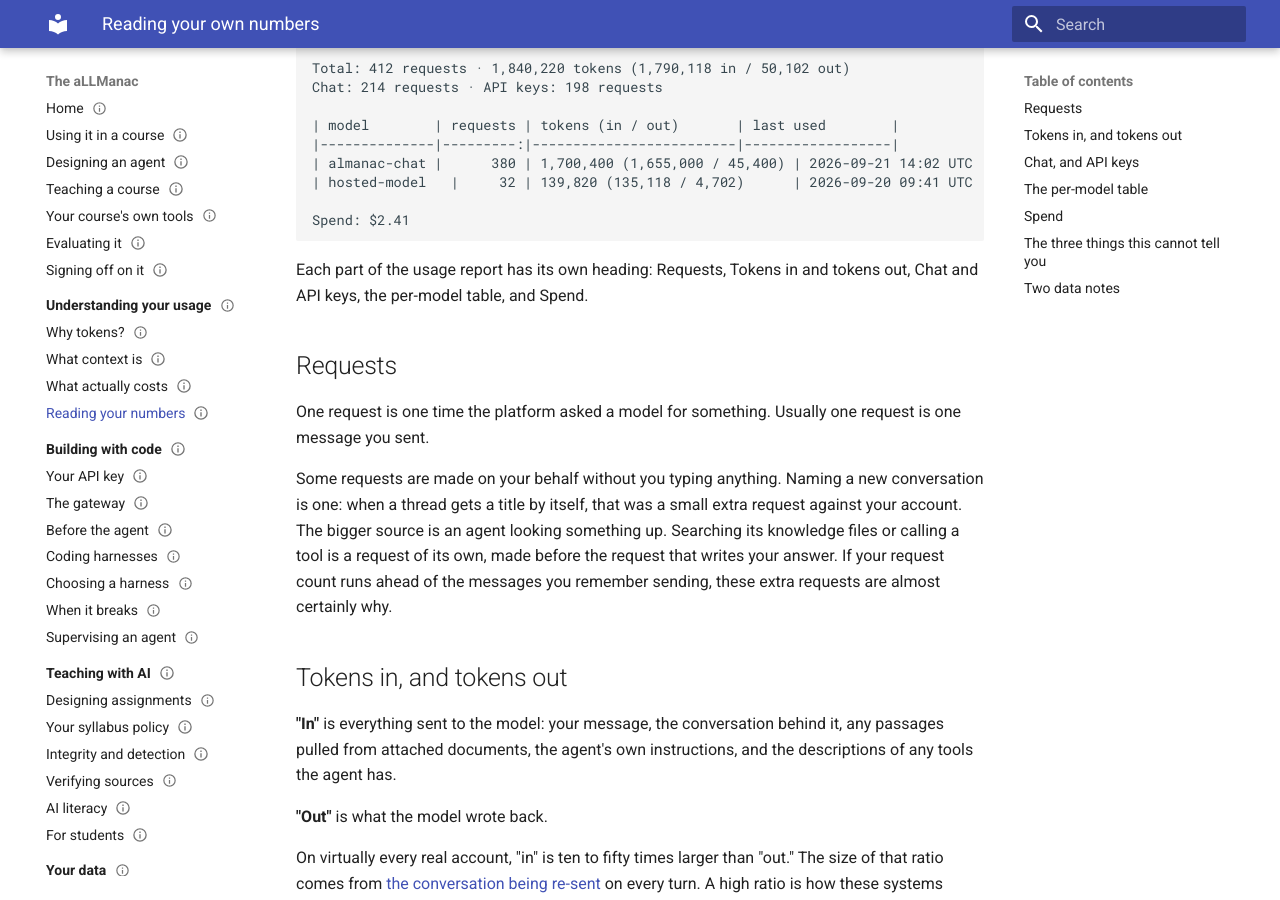
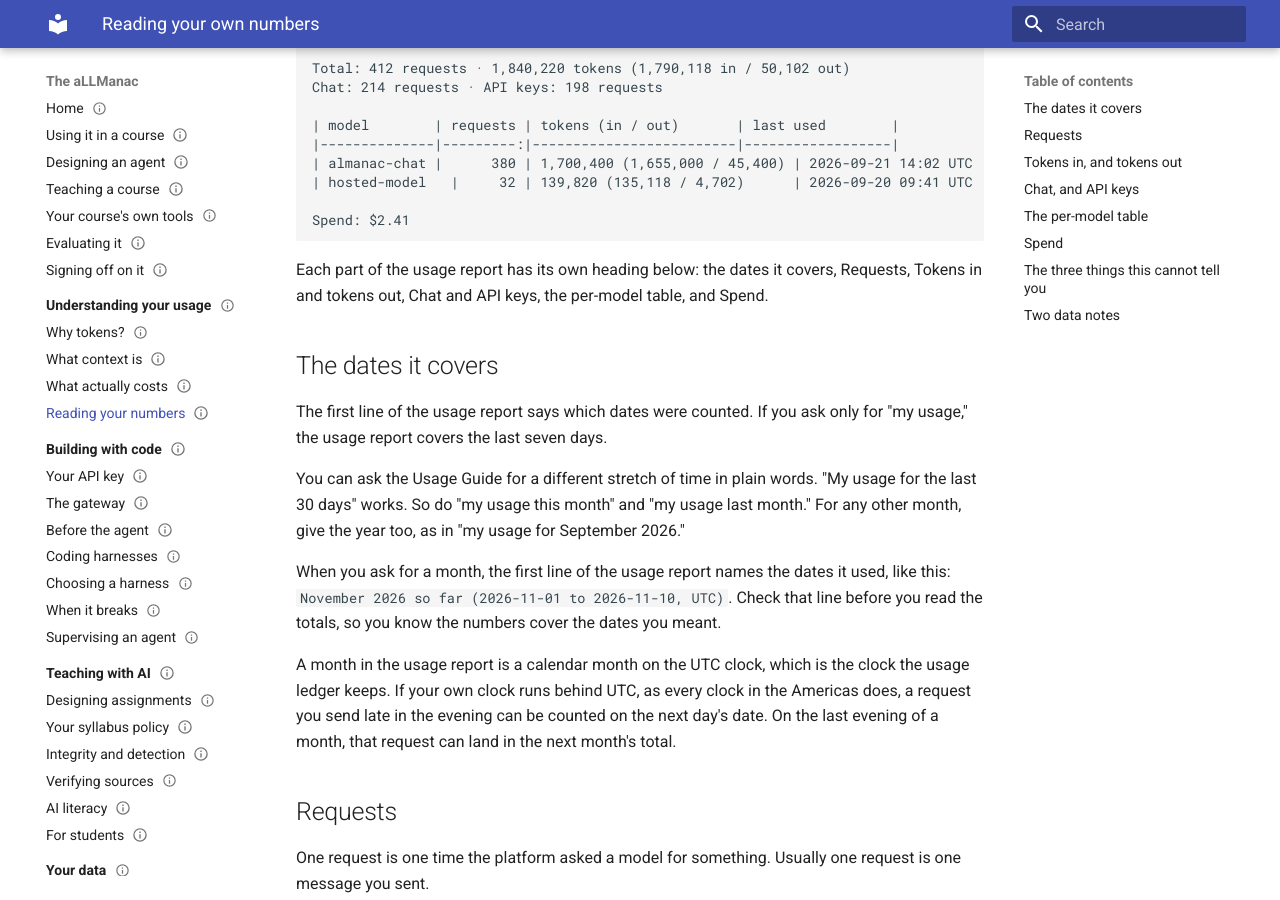
Before and after one commit to atmarx/aLLManac, an MkDocs documentation site: the page built from apex/understanding-your-usage/reading-your-numbers.md, in a window 1280 px wide and 900 px high, scrolled down 251 px. Built offline with MkDocs 1.6.1 and Material for MkDocs 9.7.7, drawn with Linux system fonts in a browser that asks for light colours.

Commit message:
docs(usage): the usage page says which dates a report covers, and that you can ask for a month
The page showed a report headed "last 7 days" and never said a reader
could ask for anything else.  Since 8b991f6 the usage tools take a
calendar month, so the page now has a short section: seven days unless
you ask, how to ask for days or a month, the line that names the dates,
and that a month is counted in UTC.

Checked on Luna with the Usage Guide prompt and the tools' own
descriptions, called directly (no box has both the month tools and a
reachable Usage Guide yet): six phrasings, three times each, 18 of 18
picked the right window.  "this month" -> month=this, "last month" ->
month=last, "September 2026" -> 2026-09, "last 30 days" -> days=30,
bare "my usage" -> the default.

Co-Authored-By: Claude Fable 5.2 <noreply@anthropic.com>

````diff
--- a/apex/understanding-your-usage/reading-your-numbers.md
+++ b/apex/understanding-your-usage/reading-your-numbers.md
@@ -31,7 +31,17 @@ Chat: 214 requests · API keys: 198 requests
 Spend: $2.41
 ```
 
-Each part of the usage report has its own heading: Requests, Tokens in and tokens out, Chat and API keys, the per-model table, and Spend.
+Each part of the usage report has its own heading below: the dates it covers, Requests, Tokens in and tokens out, Chat and API keys, the per-model table, and Spend.
+
+## The dates it covers
+
+The first line of the usage report says which dates were counted.  If you ask only for "my usage," the usage report covers the last seven days.
+
+You can ask the Usage Guide for a different stretch of time in plain words.  "My usage for the last 30 days" works.  So do "my usage this month" and "my usage last month."  For any other month, give the year too, as in "my usage for September 2026."
+
+When you ask for a month, the first line of the usage report names the dates it used, like this: `November 2026 so far (2026-11-01 to 2026-11-10, UTC)`.  Check that line before you read the totals, so you know the numbers cover the dates you meant.
+
+A month in the usage report is a calendar month on the UTC clock, which is the clock the usage ledger keeps.  If your own clock runs behind UTC, as every clock in the Americas does, a request you send late in the evening can be counted on the next day's date.  On the last evening of a month, that request can land in the next month's total.
 
 ## Requests
 
````
